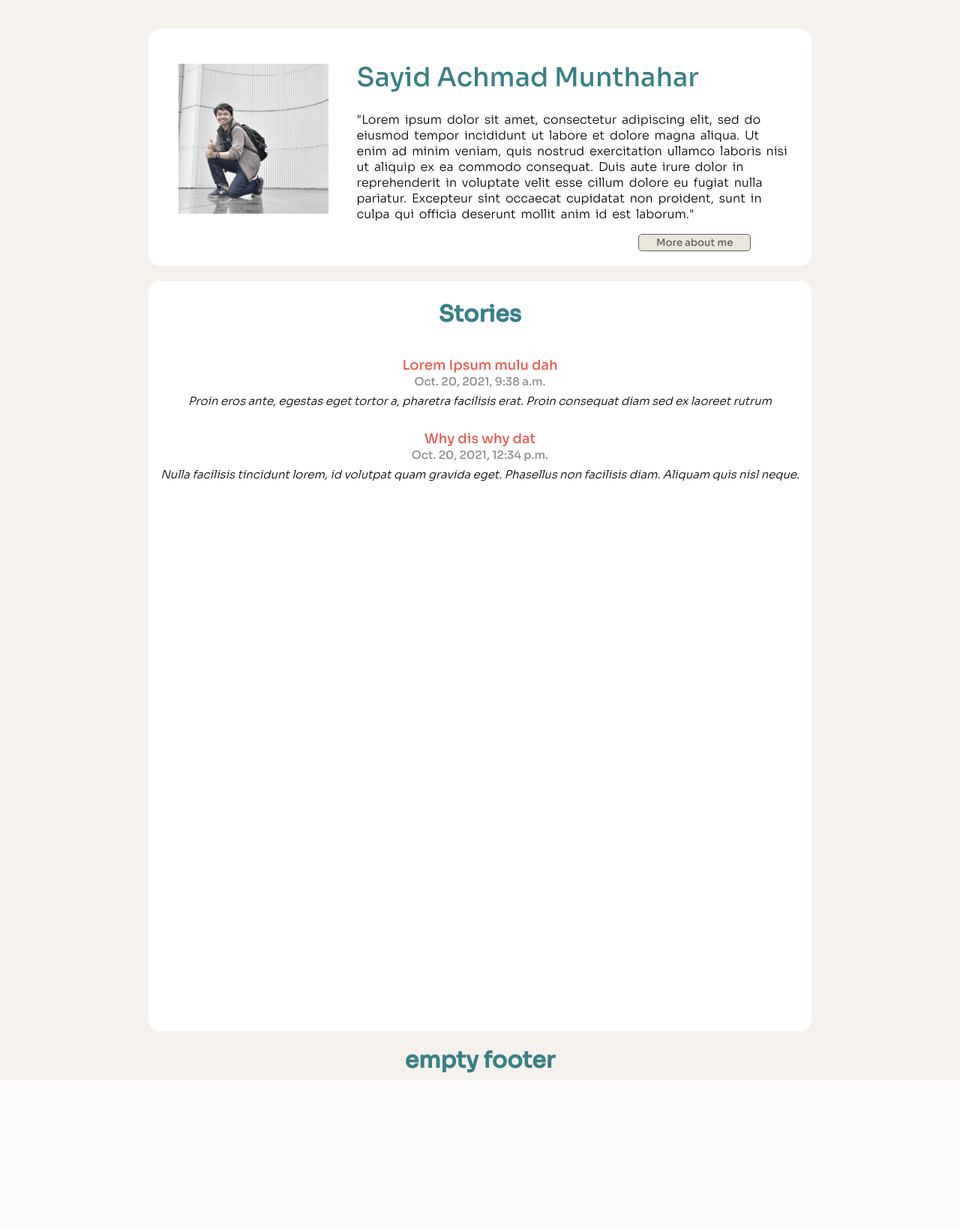
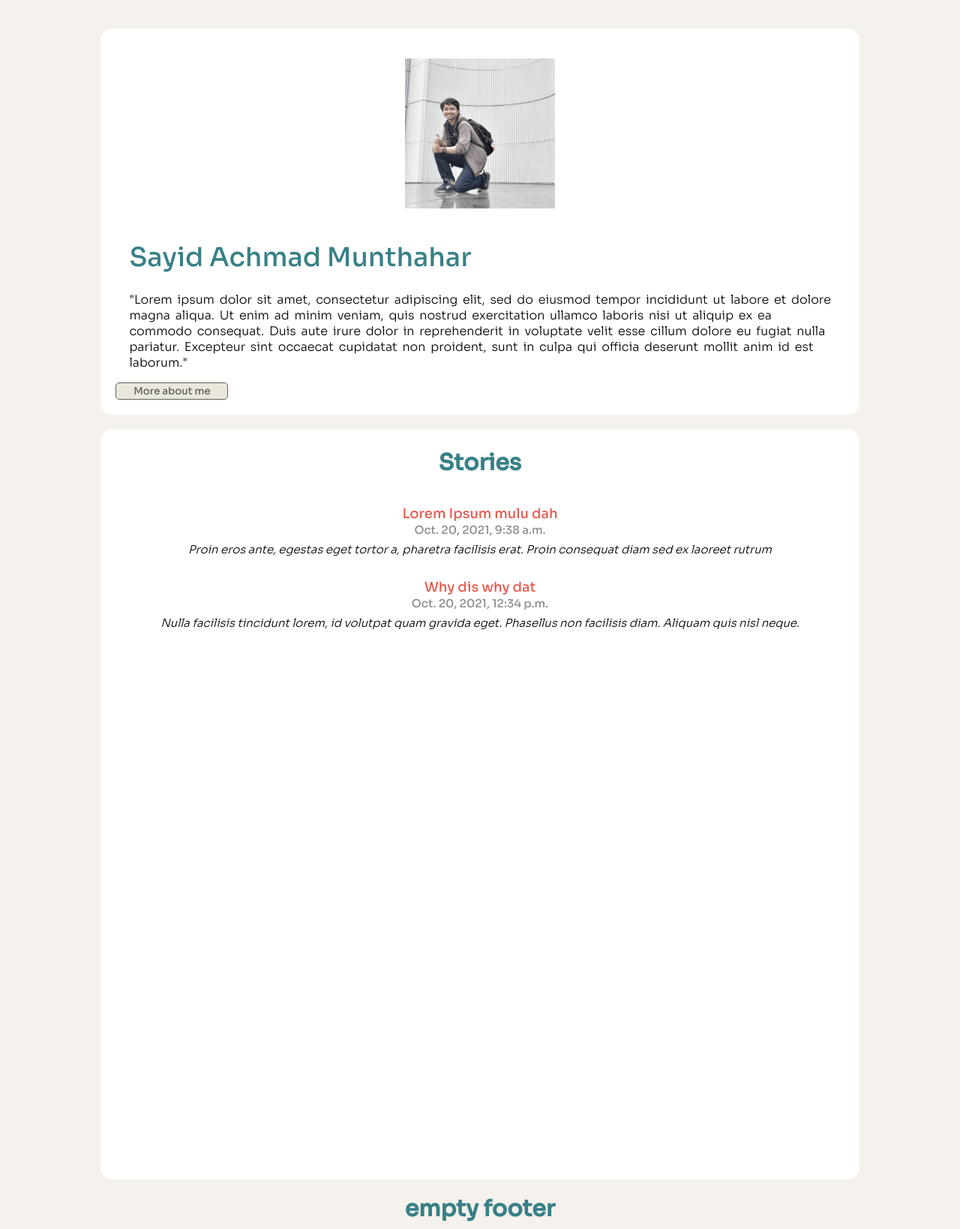
Before and after one commit to reveriess/r_DjangoMDN, a Django app: page /home/ in a window 1280 px wide. Shown: the whole page at 75% size. Before the commit the page ends 1441 px from the top, so only its background shows below. Run offline with Django 3.2, Linux system fonts and the light colour scheme; data comes from the database, SQL or seed files in the repository.

Commit message:
improved responsiveness

```diff
--- a/personalwebsite/home/static/style.css
+++ b/personalwebsite/home/static/style.css
@@ -11,11 +11,11 @@ button {
   background-color: #eae7dc;
   color: #61605f;
   border: thin solid;
-  position: relative;
-  left: 75%;
   border-radius: 5px;
+  right:25%;
   padding:2px;
   width:150px;
+  max-width: 60%;
 }
 
 button:hover{
@@ -49,12 +49,13 @@ button:hover{
   padding: 20px;
   margin-left: auto;
   margin-right: auto;
-  width: 70%;
+  width: 80%;
   position: relative;
   top: 30px;
   background-color: white;
   border-radius: 15px;
   transition: width 2s, height 4s transform 2s;
+  max-height:fit-content;
 }
 
 .opening:hover {
@@ -65,7 +66,9 @@ button:hover{
 
 .opening_content {
   display: flex;
+  flex-direction: column;
   align-items: center;
+  justify-content: center;
 }
 
 .name {
@@ -99,7 +102,7 @@ h2 {
   margin-left: auto;
   margin-right: auto;
   text-align: center;
-  width: 70%;
+  width: 80%;
   overflow: scroll;
   background-color: white;
   height:1000px;
@@ -126,7 +129,8 @@ h2 {
 }
 
 .header {
-  display: flex;
+  display:block;
+  flex-direction: column;
   align-items: center;
 }
 
--- a/personalwebsite/home/static/style_post.css
+++ b/personalwebsite/home/static/style_post.css
@@ -24,7 +24,7 @@ padding-bottom: 1px;
 
 .stories{
 
-    width:70%;
+    width:80%;
     margin-left: auto;
     margin-right: auto;
     margin-top: auto;
--- a/personalwebsite/home/static/styleaboutme.css
+++ b/personalwebsite/home/static/styleaboutme.css
@@ -71,7 +71,7 @@ body {
 
 button{
     position: absolute;
-    left:230px;
+    left:45%;
     background-color: #eae7dc;
     color: #61605f;
     border: thin solid;
--- a/personalwebsite/home/templates/aboutme.html
+++ b/personalwebsite/home/templates/aboutme.html
@@ -2,6 +2,7 @@
 <!DOCTYPE html>
 <html>
   <head>
+    <meta name="viewport" content ="width=device-width,initial-scale=1.0">
     <link rel="stylesheet" href="{% static 'styleaboutme.css' %}" />
     <link rel="preconnect" href="https://fonts.googleapis.com" />
     <link rel="preconnect" href="https://fonts.gstatic.com" crossorigin />
--- a/personalwebsite/home/templates/landing.html
+++ b/personalwebsite/home/templates/landing.html
@@ -2,6 +2,7 @@
 <!DOCTYPE html>
 <html>
   <head>
+    <meta name="viewport" content ="width=device-width,initial-scale=1.0">
     <link rel="stylesheet" href="{% static 'style.css' %}" />
     <link rel="preconnect" href="https://fonts.googleapis.com" />
     <link rel="preconnect" href="https://fonts.gstatic.com" crossorigin />
```
